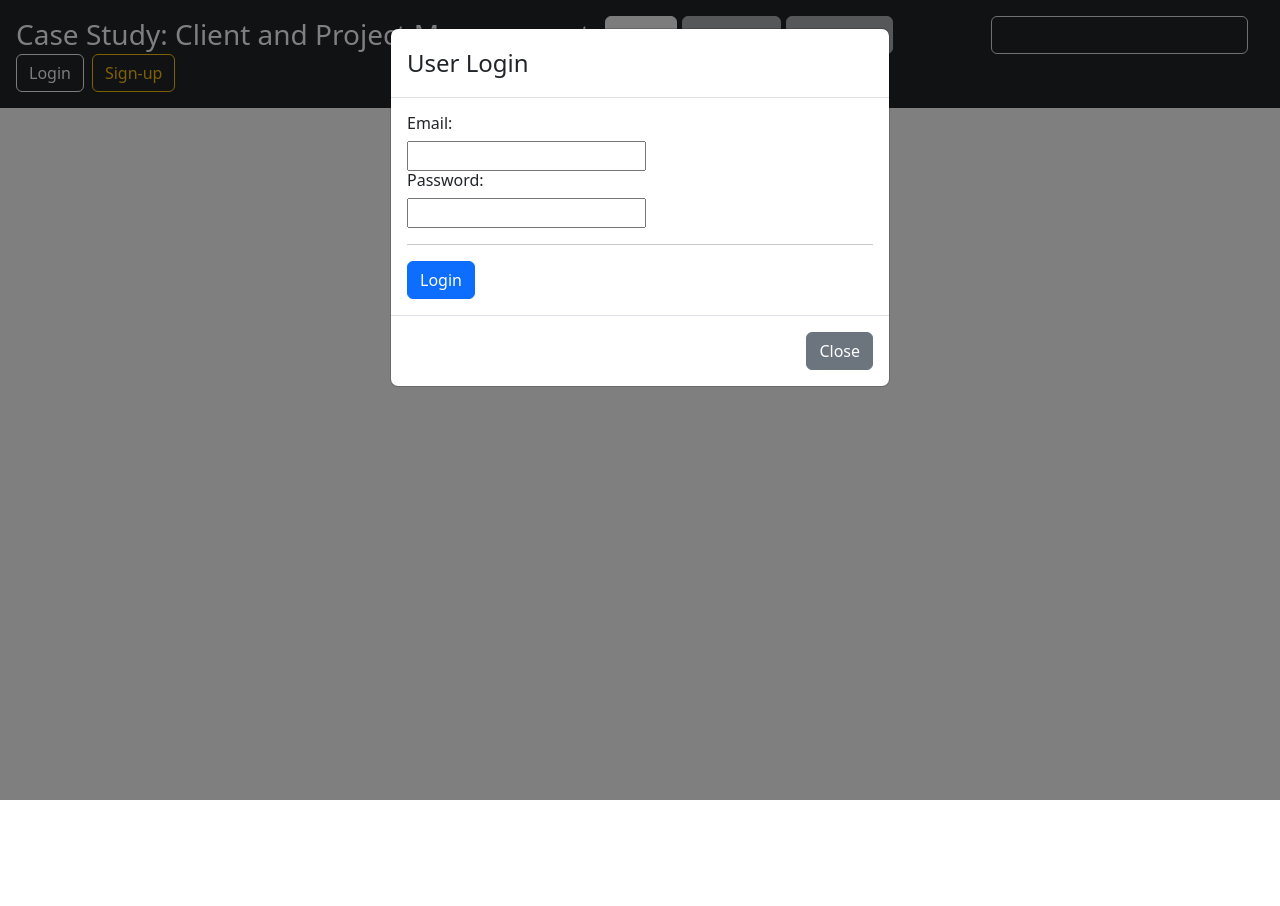
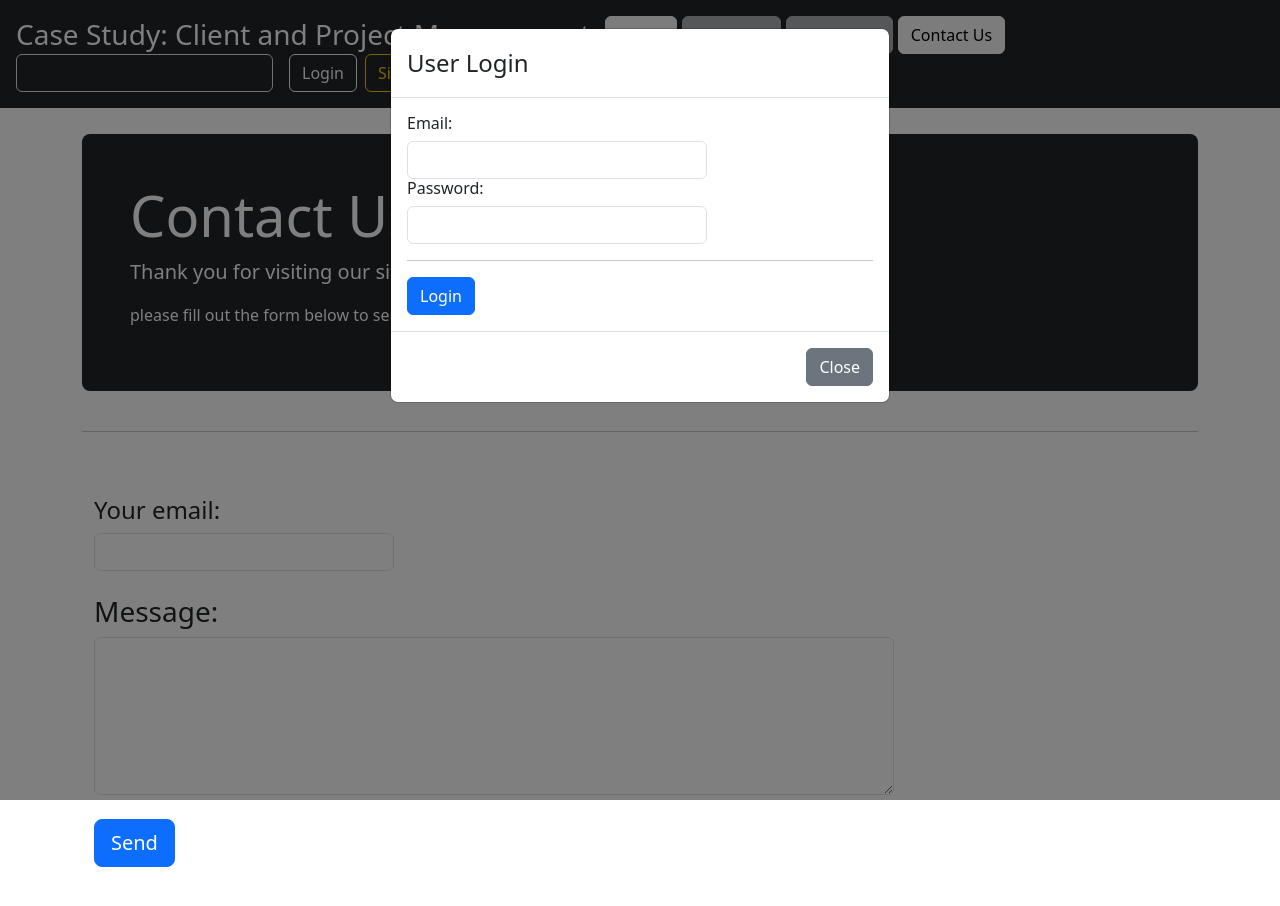
Before and after one commit to pmoore8412/Training-Case-Study-Client-and-Project-Management-frontend, a React (Vite) app: page /contact-us in a window 1280 px wide. Both pictures are taken after a click on the button "Login". Shown: the top 906 px of the page. Before the commit the page ends 800 px from the top, so only its background shows below. Built offline with nearby package versions, Linux system fonts and the light colour scheme.

Commit message:
Made some cosmetic changes

```diff
--- a/src/App.jsx
+++ b/src/App.jsx
@@ -10,6 +10,7 @@ import ClientList from "./routes/clientList";
 import Project from "./routes/project";
 import LoginForm from "./forms/loginForms/loginForm";
 import NewUserForm from "./forms/signUpForms/newUserSignUpForm";
+import ContactUs from "./routes/contactUs";
 
 export default function App() {
 
@@ -111,6 +112,7 @@ export default function App() {
                         <Link to="/"><button type="button" className="btn btn-light new-button-custom">Home</button></Link>
                         {pathToClientList}
                         {pathToNewClientForm}
+                        <Link to="/contact-us" ><button type="button" className="btn btn-light new-button-custom">Contact Us</button></Link>
                     </p>
                 </ul>
 
@@ -136,6 +138,7 @@ export default function App() {
             <Route path="/client/:clientId" element={<Client />} />
             <Route path="/client/list" element={<ClientList />} />
             <Route path="/project/:projectId" element={<Project />} />
+            <Route path="/contact-us" element={<ContactUs />} />
         </Routes>
     </>
 }
--- a/src/forms/loginForms/loginForm.jsx
+++ b/src/forms/loginForms/loginForm.jsx
@@ -12,10 +12,10 @@ export default function LoginForm() {
     return <>
         <form onSubmit={handleSubmit}>
             <h6>Email:</h6>
-            <input type="text" className="form-input" name="email" id="email" onChange={handleInputChange} value={inputs.email} />
+            <input type="text" className="form-control" style={{width: "300px"}} name="email" id="email" onChange={handleInputChange} value={inputs.email} />
             {error.email && <p>{error.email}</p>}
             <h6>Password:</h6>
-            <input type="password" className="form-input" name="password" id="password" onChange={handleInputChange} value={inputs.password} />
+            <input type="password" className="form-control" style={{width: "300px"}} name="password" id="password" onChange={handleInputChange} value={inputs.password} />
             {error.password && <p>{error.password}</p>}
             <hr />
             <button type="submit" className="btn btn-primary">Login</button>
--- a/src/forms/newClientForms/newClientForm.jsx
+++ b/src/forms/newClientForms/newClientForm.jsx
@@ -13,20 +13,20 @@ export default function NewClientForm() {
         <>
             <form onSubmit={handleSubmit}>
                 <h6>Client Name:</h6>
-                <input type="text" name="clientName" id="clientName" className="form-input" onChange={handleInputChange} value={inputs.clientName} />
+                <input type="text" name="clientName" id="clientName" className="form-control" style={{width: "300px"}} onChange={handleInputChange} value={inputs.clientName} />
                 {error.clientName && <p>{error.clientName}</p>}
                 <h6>Point of Contact:</h6>
-                <input type="text" name="clientPOC" id="clientPOC" className="form-input" onChange={handleInputChange} value={inputs.clientPOC} />
+                <input type="text" name="clientPOC" id="clientPOC" className="form-control" style={{width: "300px"}} onChange={handleInputChange} value={inputs.clientPOC} />
                 {error.clientPOC && <p>{error.clientPOC}</p>}
                 <h6>Poit of Contact email:</h6>
-                <input type="email" name="clientPOCEmail" id="clientPOCEmail" className="form-input" onChange={handleInputChange} value={inputs.clientPOCEmail} />
+                <input type="email" name="clientPOCEmail" id="clientPOCEmail" className="form-control" style={{width: "300px"}} onChange={handleInputChange} value={inputs.clientPOCEmail} />
                 {error.clientPOCEmail && <p>{error.clientPOCEmail}</p>}
                 <h6>Client Discription:</h6>
-                <textarea name="clientDescription" id="clientDescription" className="form-input" rows="5" cols="50"
+                <textarea name="clientDescription" id="clientDescription" className="form-control" rows="5" cols="50"
                     onChange={handleInputChange} value={inputs.clientDescription}/>
                 {error.clientDescription && <p>{error.clientDescription}</p>}
                 <h6>Client Agreement File:</h6>
-                <input type="file" name="agreementFile" id="agreementFile" className="form-input" onChange={handleInputChange} value={inputs.agreementFile} />
+                <input type="file" name="agreementFile" id="agreementFile" className="form-control" onChange={handleInputChange} value={inputs.agreementFile} />
                 {error.agreementFile && <p>{error.agreementFile}</p> }
                 <hr />
                 <button type="submit" className="btn btn-primary">Add Client</button>
--- a/src/forms/signUpForms/newUserSignUpForm.jsx
+++ b/src/forms/signUpForms/newUserSignUpForm.jsx
@@ -11,16 +11,16 @@ export default function NewUserForm() {
     return (
         <form onSubmit={handleSubmit}>
             <h6>First Name:</h6>
-            <input type="text" name="firstName" id="firstName" className="form-input" onChange={handleInputChange} value={inputs.firstName} />
+            <input type="text" name="firstName" id="firstName" className="form-control" style={{width: "300px"}} onChange={handleInputChange} value={inputs.firstName} />
             {error.firstName && <p>{error.firstName}</p>}
             <h6>Last Name:</h6>
-            <input type="text" name="lastName" id="lastName" className="form-input" onChange={handleInputChange} value={inputs.lastName} />
+            <input type="text" name="lastName" id="lastName" className="form-control" style={{width: "300px"}} onChange={handleInputChange} value={inputs.lastName} />
             {error.lastName && <p>{error.lastName}</p>}
             <h6>Email:</h6>
-            <input type="email" name="email" id="email" className="form-input" onChange={handleInputChange} value={inputs.email} />
+            <input type="email" name="email" id="email" className="form-control" style={{width: "300px"}} onChange={handleInputChange} value={inputs.email} />
             {error.email && <p>{error.email}</p>}
             <h6>Password:</h6>
-            <input type="password" name="password" id="password" className="form-input" onChange={handleInputChange} value={inputs.password} />
+            <input type="password" name="password" id="password" className="form-control" style={{width: "300px"}} onChange={handleInputChange} value={inputs.password} />
             {error.password && <p>{error.password}</p>}
             <input type="hidden" name="admin" id="admin" value={false} />
             <hr />
--- a/src/routes/client.jsx
+++ b/src/routes/client.jsx
@@ -78,10 +78,10 @@ export default function Client() {
             <Modal.Body>
                 <form onSubmit={handleSubmit} >
                     <h6>Point of Contact</h6>
-                    <input type="text" name="clientPOC" id="clientPOC" className="form-input" onChange={handleInputChange} value={inputs.clientPOC} />
+                    <input type="text" name="clientPOC" id="clientPOC" className="form-control" style={{width: "300px"}} onChange={handleInputChange} value={inputs.clientPOC} />
                     {clientError.clientPOC && <p>{clientError.clientPOC}</p>}
                     <h6>Point of Contact Email</h6>
-                    <input type="email" name="clientPOCEmail" id="clientPOCEmail" className="form-input" onChange={handleInputChange} value={inputs.clientPOCEmail} />
+                    <input type="email" name="clientPOCEmail" id="clientPOCEmail" className="form-control" style={{width: "300px"}} onChange={handleInputChange} value={inputs.clientPOCEmail} />
                     {clientError.clientPOCEmail && <p>{clientError.clientPOCEmail}</p>}
                     <hr />
                     <button type="submit" className="btn btn-primary">Update Client</button>
@@ -101,19 +101,19 @@ export default function Client() {
             <Modal.Body>
                 <form onSubmit={handleProjectSubmit}>
                     <h6>Project ID</h6>
-                    <input type="text" name="id" id="id" className="form-input" onChange={handleProjectInputChange} value={projectInputs.id}/>
+                    <input type="text" name="id" id="id" className="form-control" style={{width: "100px"}} onChange={handleProjectInputChange} value={projectInputs.id}/>
                     {error.id && <p>{error.id}</p>}
                     <h6>Projecct Name:</h6>
-                    <input type="text" name="projectName" id="projectName" className="form-input" onChange={handleProjectInputChange} value={projectInputs.projectName} />
+                    <input type="text" name="projectName" id="projectName" className="form-control" style={{width: "300px"}} onChange={handleProjectInputChange} value={projectInputs.projectName} />
                     {error.projectName && <p>{error.projectName}</p>}
                     <h6>Project Lead:</h6>
-                    <input type="text" name="projectLead" id="projectLead" className="form-input" onChange={handleProjectInputChange} value={projectInputs.projectLead} />
+                    <input type="text" name="projectLead" id="projectLead" className="form-control" style={{width: "300px"}} onChange={handleProjectInputChange} value={projectInputs.projectLead} />
                     {error.projectLead && <p>{error.projectLead}</p>}
                     <h6>Project Lead Email:</h6>
-                    <input type="email" name="projectLeadEmail" id="projectLeadEmail" className="form-input" onChange={handleProjectInputChange} value={projectInputs.projectLeadEmail} />
+                    <input type="email" name="projectLeadEmail" id="projectLeadEmail" className="form-control" style={{width: "300px"}} onChange={handleProjectInputChange} value={projectInputs.projectLeadEmail} />
                     {error.projectLeadEmail && <p>{error.projectLeadEmail}</p>}
                     <h6>Project Description:</h6>
-                    <textarea name="projectDescription" id="projectDescription" className="form-input" onChange={handleProjectInputChange} value={projectInputs.projectDescription} />
+                    <textarea name="projectDescription" id="projectDescription" className="form-control" rows="4" onChange={handleProjectInputChange} value={projectInputs.projectDescription} />
                     {error.projectDescription && <p>{error.projectDescription}</p>}
                     <input type="hidden" name="clientId" id="clientId" value={clientId} />
                     <hr />
@@ -192,7 +192,7 @@ export default function Client() {
             </div>)
     } else {
         loginCheck = (
-        <div className="jumbotron">
+        <div className="h-100 p-5 text-bg-dark rounded-3">
             <h1 className="display-4">Unauthorized Access</h1>
             <p className="lead">You do not have the permissions to access this page</p>
             <p>Please create an account or login to access this page</p>
@@ -201,9 +201,9 @@ export default function Client() {
 
     localStorage.setItem("clientID", client.id)
 
-    return <>
+    return <div className="container py-4">
         {loginCheck}
-    </>
+    </div>
 
 
 }
--- a/src/routes/clientList.jsx
+++ b/src/routes/clientList.jsx
@@ -36,15 +36,15 @@ export default function ClientList() {
         </>
     } else {
         loginCheck = (
-        <div className="jumbotron">
+        <div className="h-100 p-5 text-bg-dark rounded-3">
             <h1 className="display-4">Unauthorized Access</h1>
             <p className="lead">You do not have the permissions to access this page</p>
             <p>Please create an account or login to access this page</p>
         </div>)
     }
 
-    return <>
+    return <div className="container py-4">
         {loginCheck}
-    </>
+    </div>
 
 }
--- /dev/null
+++ b/src/routes/contactUs.jsx
@@ -0,0 +1,25 @@
+
+export default function ContactUs() {
+
+    return <div className="container py-4">
+        <div className="h-100 p-5 text-bg-dark rounded-3">
+            <h1 className="display-4">Contact Us</h1>
+            <p className="lead">Thank you for visiting our site.</p>
+            <p>please fill out the form below to send us an email if you have any questions.</p>
+        </div>
+        <br />
+        <hr />
+        <div className="container py-5">
+            <form>
+                <h4>Your email:</h4>
+                <input type="email" name="yourEmail" className="form-control" style={{width: "300px"}} />
+                <br />
+                <h3>Message:</h3>
+                <textarea name="message" className="form-control" rows="6" style={{width: "800px"}} />
+                <br />
+                <button className="btn btn-primary btn-lg">Send</button>
+            </form>
+        </div>
+    </div>
+
+}
--- a/src/routes/project.jsx
+++ b/src/routes/project.jsx
@@ -43,14 +43,14 @@ export default function Project() {
             <Modal.Body>
                 <form onSubmit={handleProjectSubmit}>
                     <h6>Project Lead:</h6>
-                    <input type="text" name="projectLead" id="projectLead" className="form-input" onChange={handleProjectInputChange} value={projectInputs.projectLead} />
+                    <input type="text" name="projectLead" id="projectLead" className="form-control" style={{width: "300px"}} onChange={handleProjectInputChange} value={projectInputs.projectLead} />
                     {error.projectLead && <p>{error.projectLead}</p>}
                     <h6>Project Lead Email:</h6>
-                    <input type="email" name="projectLeadEmail" id="projectLeadEmail" className="form-input"
+                    <input type="email" name="projectLeadEmail" id="projectLeadEmail" className="form-control" style={{width: "300px"}}
                         onChange={handleProjectInputChange} value={projectInputs.projectLeadEmail} />
                     {error.projectLeadEmail && <p>{error.projectLeadEmail}</p>}
                     <h6>Project Description:</h6>
-                    <textarea name="projectDescription" id="projectDescription" className="form-input"
+                    <textarea name="projectDescription" id="projectDescription" className="form-control" rows="4" cols="50"
                         onChange={handleProjectInputChange} value={projectInputs.projectDescription} />
                     {error.projectDescription && <p>{error.projectDescription}</p>}
                     <hr />
@@ -80,7 +80,7 @@ export default function Project() {
         </>
     } else {
         loginCheck = (
-        <div className="jumbotron">
+        <div className="h-100 p-5 text-bg-dark rounded-3">
             <h1 className="display-4">Unauthorized Access</h1>
             <p className="lead">You do not have the permissions to access this page</p>
             <p>Please create an account or login to access this page</p>
@@ -90,8 +90,8 @@ export default function Project() {
     localStorage.setItem("clientID", project.clientId)
     localStorage.setItem("projectID", project.id)
 
-    return <>
+    return <div className="container py-4">
         {loginCheck}
-    </>
+    </div>
 
 }
```
Also changed, not shown: src/routes/root.jsx (+5 -5 lines).
